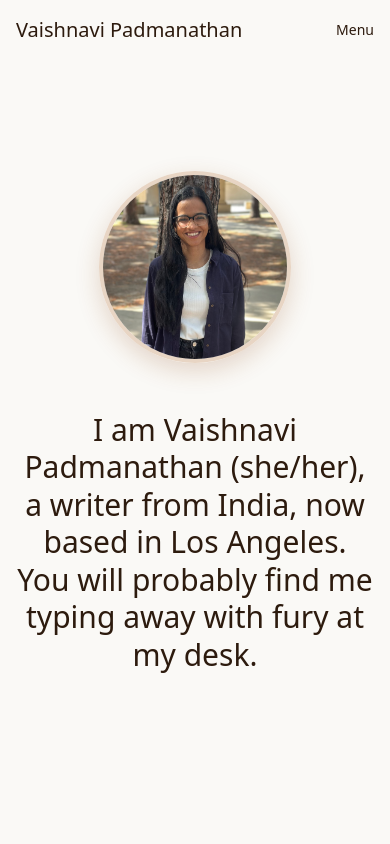
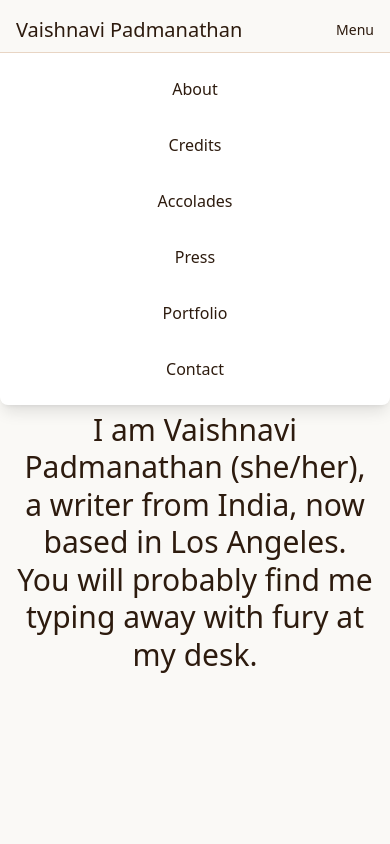
Before and after one commit to kiranraaj19/vaish, a Next.js app: page / in a window 390 px wide. Both pictures are taken after a click on the button "Menu". Shown: the top 844 px of the page. Built offline with nearby package versions, Linux system fonts and the light colour scheme; a web font is replaced by a local one.

Commit message:
Final changes

```diff
--- a/src/components/Accolades.tsx
+++ b/src/components/Accolades.tsx
@@ -6,7 +6,7 @@ const Accolades = () => {
   const accolades = [
     {
       image: '/static/accomplishments/accolades/CMAFellowShip.png',
-      title: 'CMA FELLOWSHIP 2025',
+      title: 'CHILDREN’S MEDIA ASSOCIATION FELLOWSHIP 2025',
       subtitle: 'SEMIFINALIST'
     },
     {
--- a/src/components/Navbar.tsx
+++ b/src/components/Navbar.tsx
@@ -2,23 +2,34 @@
 
 import { useState, useEffect } from 'react';
 
+const navItems = [
+  { id: 'about', label: 'About' },
+  { id: 'credits', label: 'Credits' },
+  { id: 'accolades', label: 'Accolades' },
+  { id: 'press', label: 'Press' },
+  { id: 'portfolio', label: 'Portfolio' },
+  { id: 'contact', label: 'Contact' },
+];
+
 const Navbar = () => {
   const [isScrolled, setIsScrolled] = useState(false);
+  const [menuOpen, setMenuOpen] = useState(false);
 
   useEffect(() => {
     const handleScroll = () => {
       setIsScrolled(window.scrollY > 50);
     };
-
     window.addEventListener('scroll', handleScroll);
     return () => window.removeEventListener('scroll', handleScroll);
   }, []);
 
-  const scrollToSection = (sectionId: string) => {
+  // Close menu on nav click (for mobile)
+  const handleNavClick = (sectionId: string) => {
     const element = document.getElementById(sectionId);
     if (element) {
       element.scrollIntoView({ behavior: 'smooth' });
     }
+    setMenuOpen(false);
   };
 
   return (
@@ -28,56 +39,50 @@ const Navbar = () => {
       <div className="max-w-6xl mx-auto px-4 py-4">
         <div className="flex items-center justify-between">
           <button
-            onClick={() => scrollToSection('landing')}
+            onClick={() => handleNavClick('landing')}
             className="font-serif text-xl font-medium hover:text-accent transition-colors"
           >
             Vaishnavi Padmanathan
           </button>
 
+          {/* Desktop nav */}
           <div className="hidden md:flex items-center space-x-8">
-            <button
-              onClick={() => scrollToSection('about')}
-              className="text-sm hover:text-accent transition-colors"
-            >
-              About
-            </button>
-            <button
-              onClick={() => scrollToSection('credits')}
-              className="text-sm hover:text-accent transition-colors"
-            >
-              Credits
-            </button>
-            <button
-              onClick={() => scrollToSection('accolades')}
-              className="text-sm hover:text-accent transition-colors"
-            >
-              Accolades
-            </button>
-            <button
-              onClick={() => scrollToSection('press')}
-              className="text-sm hover:text-accent transition-colors"
-            >
-              Press
-            </button>
-            <button
-              onClick={() => scrollToSection('portfolio')}
-              className="text-sm hover:text-accent transition-colors"
-            >
-              Portfolio
-            </button>
-            <button
-              onClick={() => scrollToSection('contact')}
-              className="text-sm hover:text-accent transition-colors"
-            >
-              Contact
-            </button>
+            {navItems.map((item) => (
+              <button
+                key={item.id}
+                onClick={() => handleNavClick(item.id)}
+                className="text-sm hover:text-accent transition-colors"
+              >
+                {item.label}
+              </button>
+            ))}
           </div>
 
           {/* Mobile menu button */}
-          <button className="md:hidden text-sm hover:text-accent transition-colors">
+          <button
+            className="md:hidden text-sm hover:text-accent transition-colors focus:outline-none"
+            aria-label="Open menu"
+            aria-expanded={menuOpen}
+            onClick={() => setMenuOpen((open) => !open)}
+          >
             Menu
           </button>
         </div>
+
+        {/* Mobile dropdown */}
+        {menuOpen && (
+          <div className="md:hidden absolute left-0 right-0 mt-2 bg-card-bg border-t border-card-border shadow-lg rounded-b-lg py-4 flex flex-col items-center space-y-4 animate-fade-in z-50">
+            {navItems.map((item) => (
+              <button
+                key={item.id}
+                onClick={() => handleNavClick(item.id)}
+                className="text-base font-medium hover:text-accent transition-colors px-4 py-2 w-full text-center"
+              >
+                {item.label}
+              </button>
+            ))}
+          </div>
+        )}
       </div>
     </nav>
   );
```
